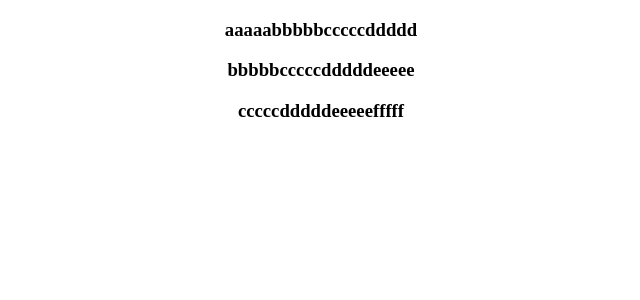
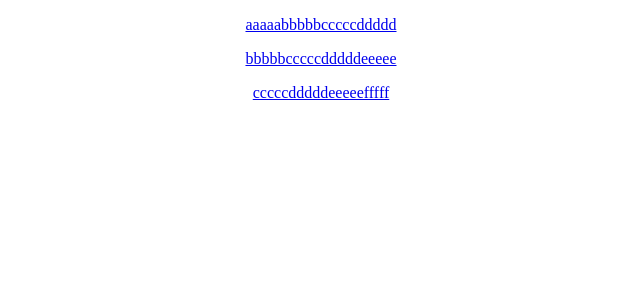
Before and after one commit to feliciaiveliz/Request-Cloud, a React (Create React App) app in the folder frontend/: page / in a window 1280 px wide. Shown: the top 300 px of the page, without its empty margins (319-959 px from the left). Built offline with nearby package versions, Linux system fonts and the light colour scheme; data requests are answered from the project's data file.

Commit message:
state added for checking if bin exists in Homepage, function checkIfBinSelected added

```diff
--- /dev/null
+++ b/frontend/src/components/Bin.js
@@ -0,0 +1,11 @@
+const Bin = () => {
+  return (
+    <div>
+      <h1>Testing Bin</h1>
+    </div>
+  )
+}
+
+export {
+  Bin,
+}
--- a/frontend/src/components/Homepage.js
+++ b/frontend/src/components/Homepage.js
@@ -1,8 +1,15 @@
 import { useState, useEffect } from 'react'
 import Bins from '../services/bins.js'
+import { Bin } from './Bin.js'
 
 const Homepage = () => {
   let [bins, setBins] = useState([])
+  let [binNumber, setBinNumber] = useState("")
+
+  let addBinNumber = (event) => {
+    event.preventDefault()
+    setBinNumber(event.target)
+  }
 
   useEffect(() => {
       Bins.getAll().then(bins => {
@@ -10,15 +17,25 @@ const Homepage = () => {
       })
   }, [])
 
+  let userClickedOnBin;
+
+  (function checkIfBinIsSelected() {
+    if (binNumber !== "") {
+      userClickedOnBin = <Bin/>
+    } else {
+      userClickedOnBin = bins.map(id => {
+        return (
+          <div key={id}>
+           <a href="/"><p onClick={event => addBinNumber(event)}>{id}</p></a>
+          </div>
+        )
+      })
+    }
+  })()
+
   return (
     <div>
-      {bins.map(id => {
-        return (
-          <div>
-            <h3>{id}</h3>
-          </div>
-        )
-      })}
+      {userClickedOnBin}
     </div>
   )
 }
```
Also changed, not shown: frontend/src/App.js (+1 -6 lines).
